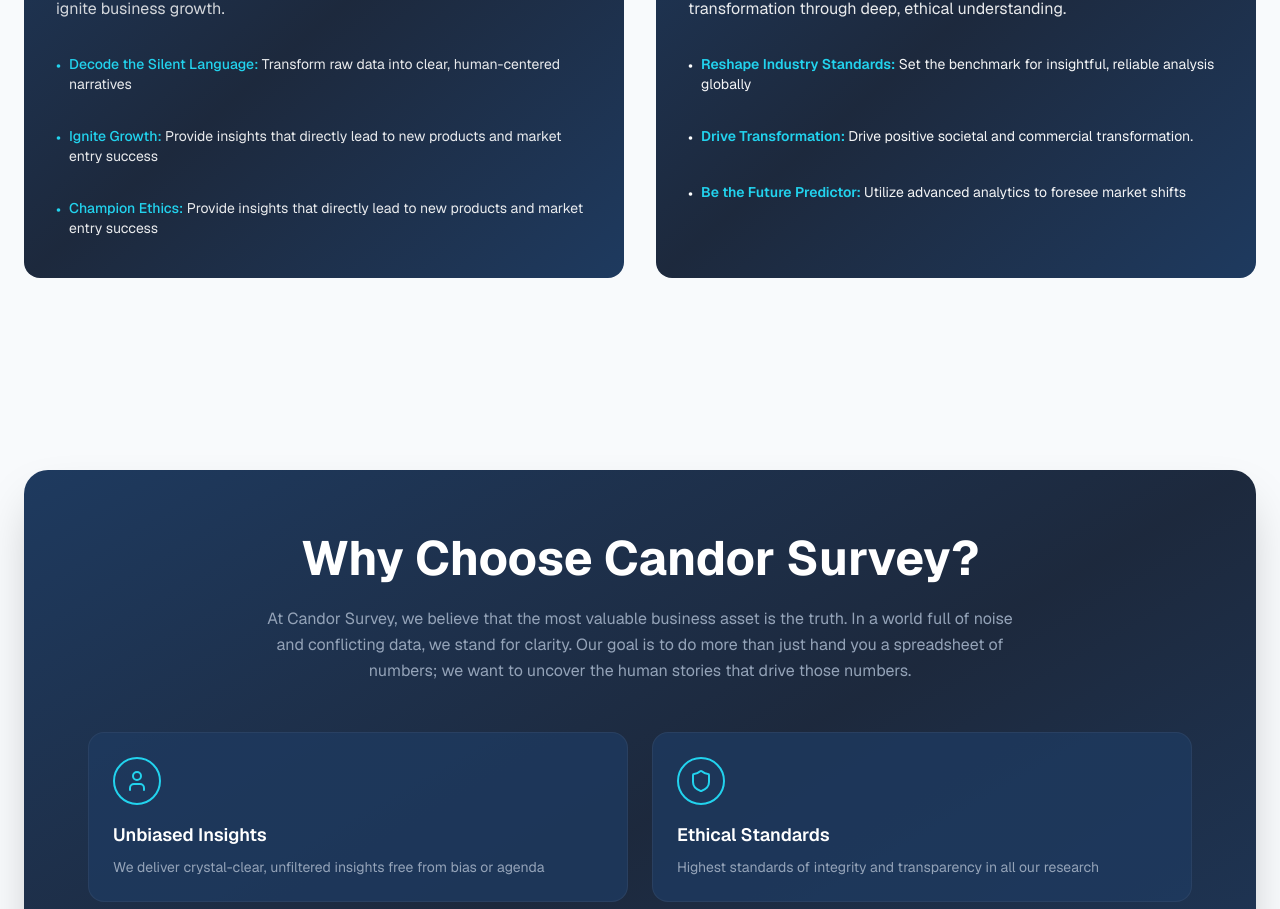
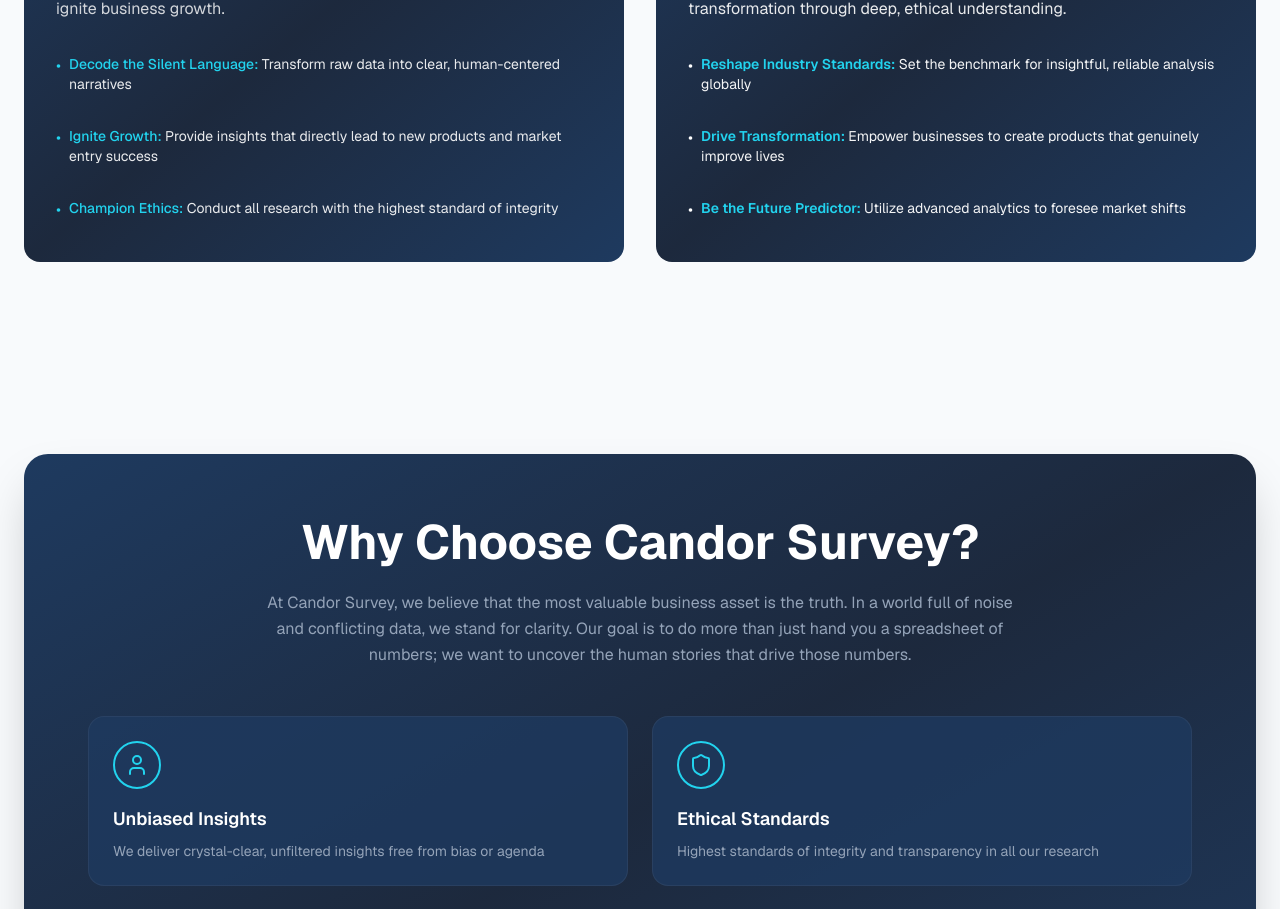
Before and after one commit to candor778/WebApp, a Next.js app: page / in a window 1280 px wide. Shown: the part 1814-2723 px from the top of the page. Built offline with nearby package versions, Linux system fonts and the light colour scheme.

Commit message:
Update About.tsx

```diff
--- a/components/home/About.tsx
+++ b/components/home/About.tsx
@@ -22,16 +22,16 @@
     popupSubtitle:
       "Provide insights that directly lead to new products and market entry success",
     popupDescription:
-      "Our research doesn't just inform - it transforms. We focus on actionable insights that directly contribute to revenue growth, successful product launches, and strategic market expansions. Every recommendation is designed to create measurable business impact.",
+      "Our research has helped clients launch over 200 successful products, enter 50+ new markets, and identify opportunities worth billions in revenue. We focus on actionable insights that create tangible business value and competitive advantage.",
   },
   {
     label: "Champion Ethics",
-    text: "Provide insights that directly lead to new products and market entry success",
+    text: "Conduct all research with the highest standard of integrity",
     popupTitle: "Champion Ethics",
     popupSubtitle:
-      "Provide insights that directly lead to new products and market entry success",
+      "Conduct all research with the highest standard of integrity",
     popupDescription:
-      "Integrity is the foundation of everything we do. We adhere to strict ethical guidelines, ensure participant privacy, and maintain complete transparency in our methodologies. Our clients trust us because we never compromise on ethical standards.",
+      "Ethics isn't just a policy - it's our foundation. We ensure informed consent, protect participant privacy, maintain data security, and conduct research that respects cultural sensitivities and social responsibility. Our commitment to ethics builds trust with participants and clients alike.",
   },
 ];
 
@@ -43,15 +43,15 @@
     popupSubtitle:
       "Set the benchmark for insightful, reliable analysis globally",
     popupDescription:
-      "We're not content with following industry norms - we're here to redefine them. Our innovative methodologies and commitment to excellence are setting new standards for what market research can achieve on a global scale.",
+      "We're pioneering new research methodologies that combine AI-powered analytics with human insight. Our goal is to establish new standards for research quality, speed, and impact that the entire industry will follow.",
   },
   {
     label: "Drive Transformation",
-    text: "Drive positive societal and commercial transformation.",
+    text: "Empower businesses to create products that genuinely improve lives",
     popupTitle: "Drive Transformation",
-    popupSubtitle: "Drive positive societal and commercial transformation",
+    popupSubtitle: "Empower businesses to create products that genuinely improve lives",
     popupDescription:
-      "Beyond business metrics, we believe in research that leads to products and services that make a real difference in people's lives. We help companies understand not just what consumers want, but what they truly need.",
+      "We believe business success and social impact go hand in hand. Our research helps companies develop products and services that solve real problems, improve quality of life, and create positive change in communities worldwide.",
   },
   {
     label: "Be the Future Predictor",
@@ -59,7 +59,7 @@
     popupTitle: "Be the Future Predictor",
     popupSubtitle: "Utilize advanced analytics to foresee market shifts",
     popupDescription:
-      "Using cutting-edge predictive analytics and AI-driven insights, we help our clients anticipate market changes before they happen. Our forward-looking approach ensures you're always prepared for tomorrow's challenges and opportunities.",
+      "Using predictive modeling, AI-driven trend analysis, and scenario planning, we help clients anticipate market changes before they happen. Our foresight capabilities give businesses the lead time needed to adapt and capitalize on emerging opportunities.",
   },
 ];
 
```
